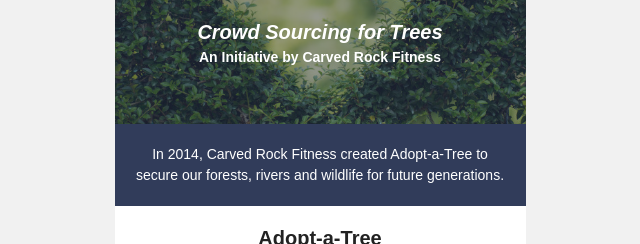
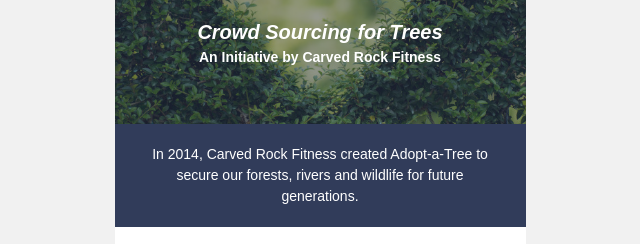
Before and after one commit to lurco/adopt-a-tree, a website: page home.html in a window 1280 px wide. Shown: the part 152-396 px from the top of the page, without its empty margins (320-960 px from the left). Drawn offline with nearby package versions, Linux system fonts and the light colour scheme; files that its build step writes are made by us from their sources; files whose address does not match are found by name.

Commit message:
fixes spacing issues in 2nd banner

```diff
--- a/home.html
+++ b/home.html
@@ -26,6 +26,7 @@
                 <p class="margin-reset
                 text-center
                 spacing-2
+                spacing-3-h
                 brand-2-bg
                 white
                 font-size-lg">
```
